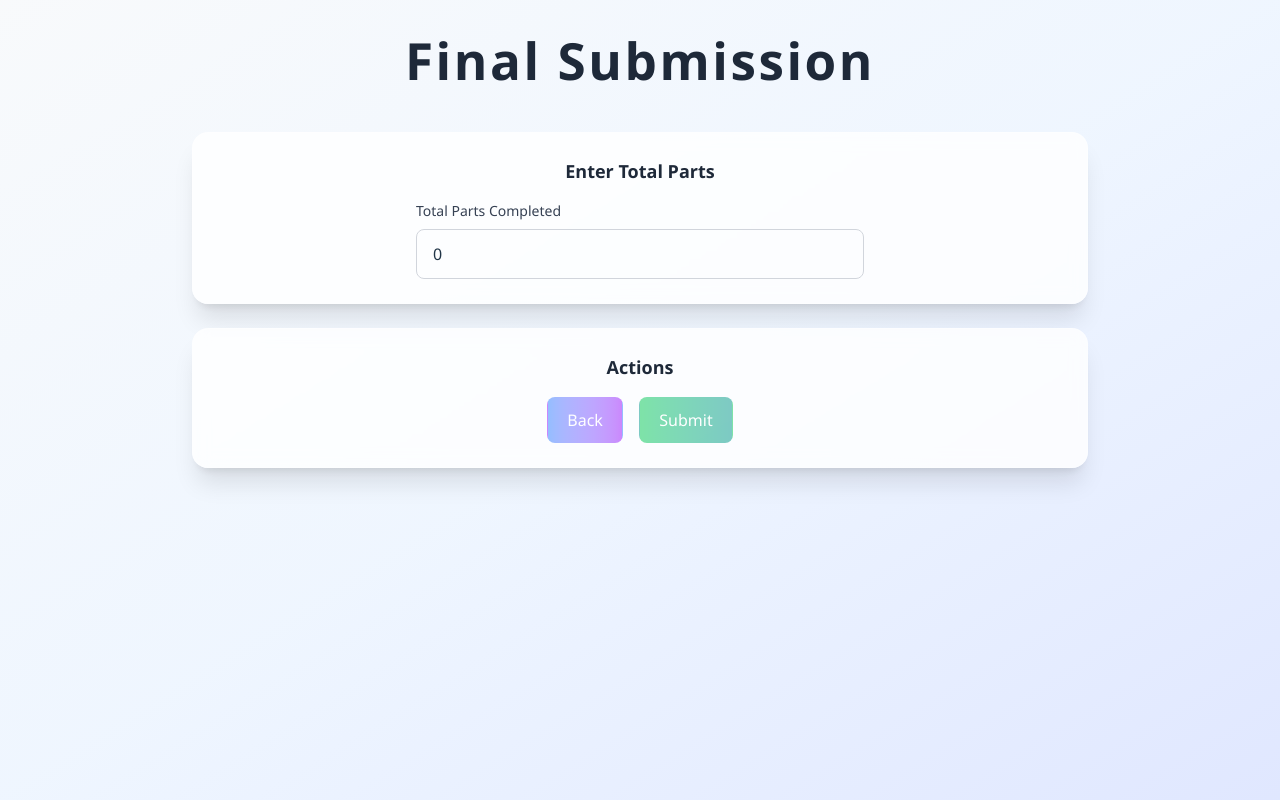
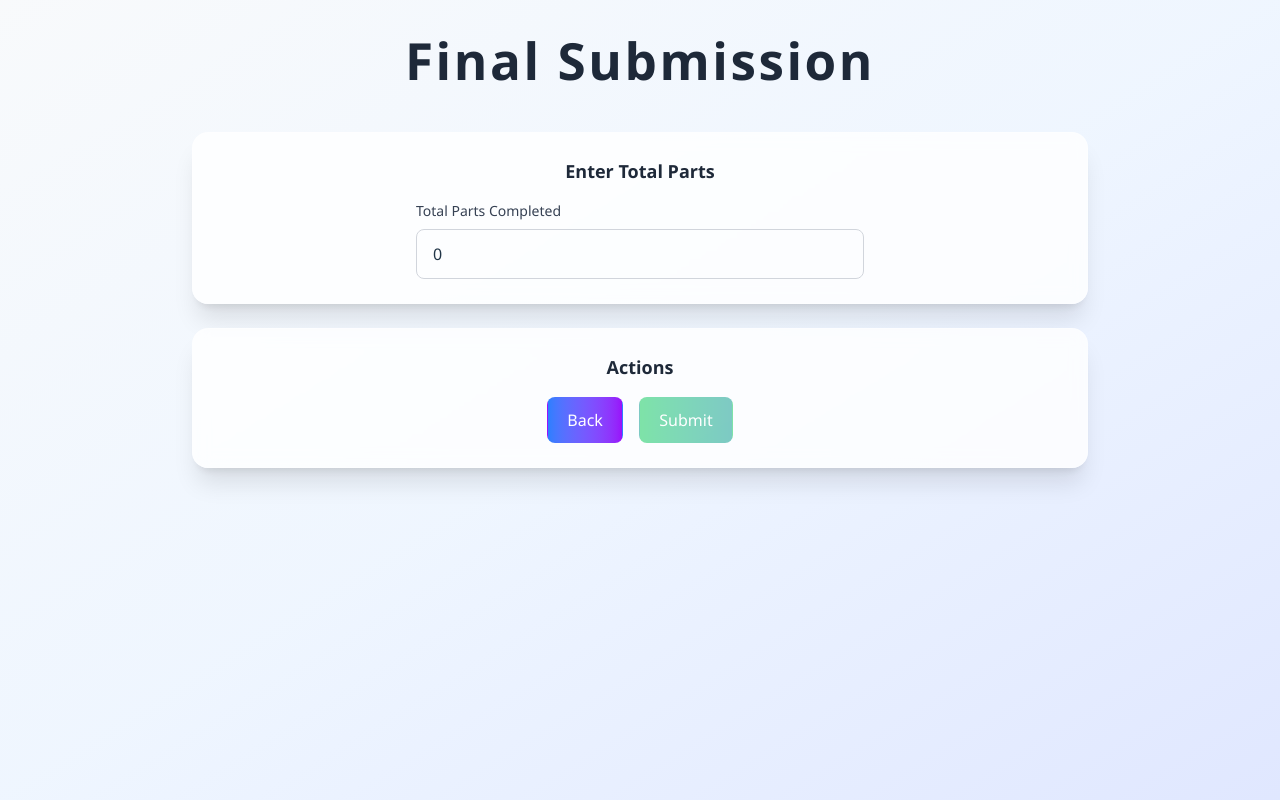
Before and after one commit to makoto0825/Production-Line-Timer-Tracking-System, a React (Vite) app in the folder frontend/: page /final in a window 1280 px wide. Built offline with nearby package versions, Linux system fonts and the light colour scheme.

Commit message:
✨ Feat: mplement Back button functionality in FinalSubmission page

```diff
--- a/frontend/src/pages/FinalSubmission/FinalSubmission.tsx
+++ b/frontend/src/pages/FinalSubmission/FinalSubmission.tsx
@@ -1,10 +1,12 @@
 import React from 'react';
+import { useNavigate } from 'react-router-dom';
 import Card from '../../commonComponents/Card';
 import Button from '../../commonComponents/Button';
 import { useFinalSubmission } from './hooks/useFinalSubmission';
 
 const FinalSubmission = () => {
   const { totalParts, handleTotalPartsChange } = useFinalSubmission();
+  const navigate = useNavigate();
 
   return (
     <div className='min-h-screen bg-gradient-to-br via-blue-50 to-indigo-100 from-slate-50'>
@@ -50,7 +52,7 @@ const FinalSubmission = () => {
             title='Actions'
             content={
               <div className='flex gap-4 justify-center'>
-                <Button variant='secondary' disabled>
+                <Button variant='secondary' onClick={() => navigate('/timer')}>
                   Back
                 </Button>
                 <Button variant='success' disabled>
```
